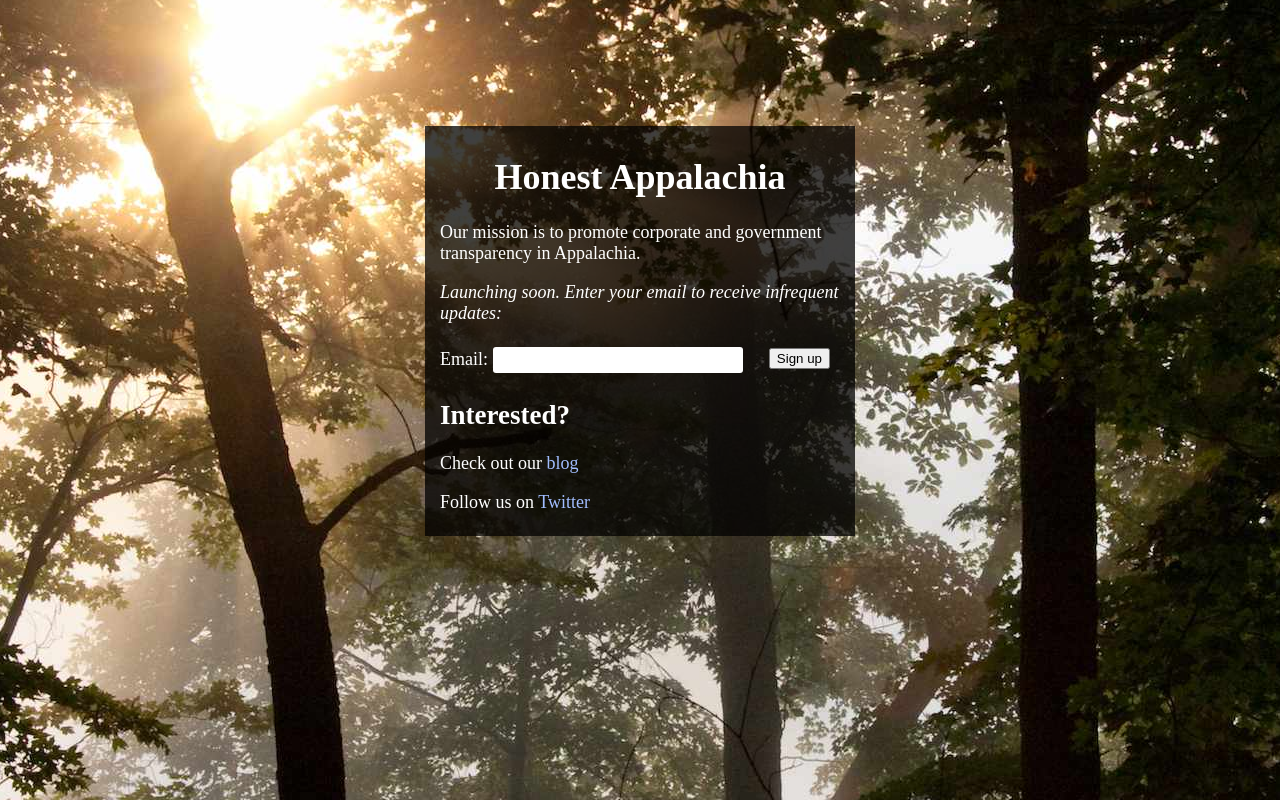
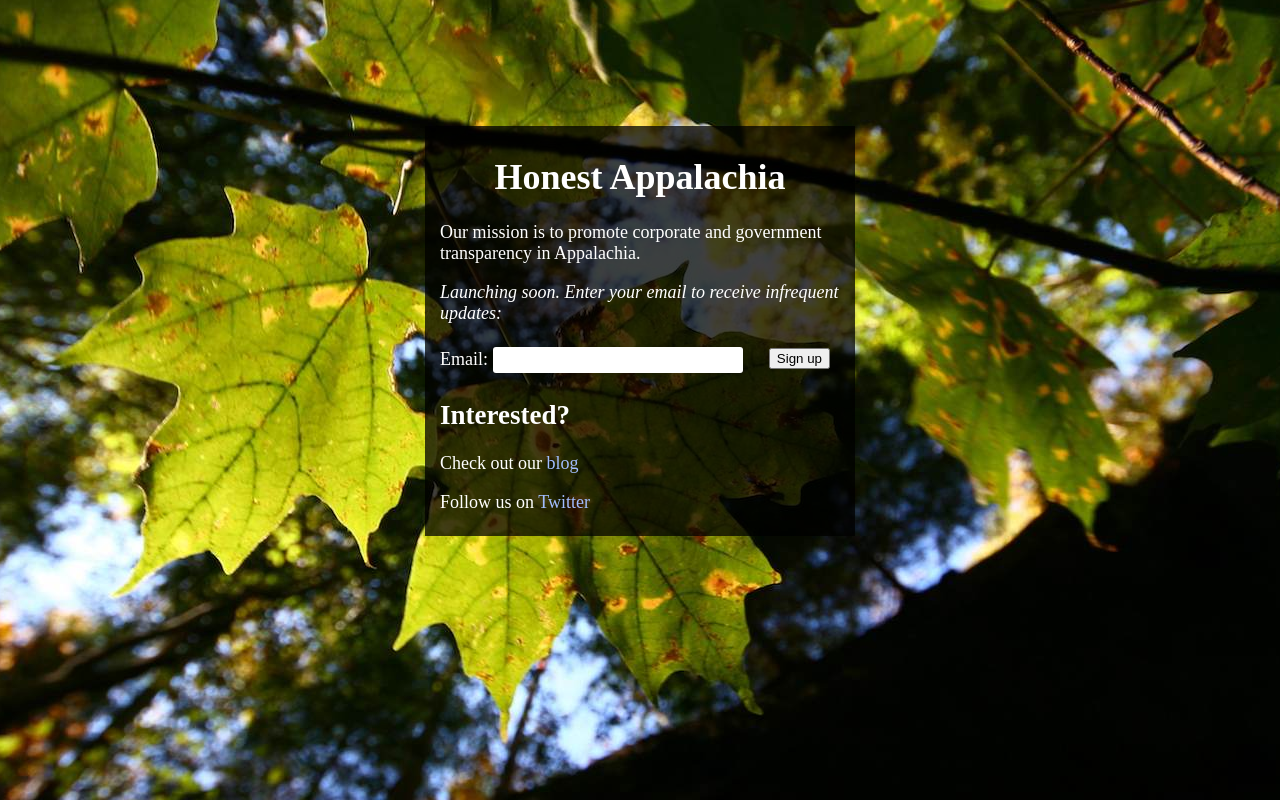
Before and after one commit to garrettr/honestpreview, a Django app: template templates/home.html in a window 1280 px wide. Run offline with Django 3.2, Linux system fonts and the light colour scheme; the template is opened without the code that fills it: values that come from a table or form of the project are taken from there, others are empty; parts of the project's set-up code (start-up, migrations or seed data) failed here and were passed over; some libraries are stand-ins or nearby versions.

Commit message:
Changed background image.

```diff
--- a/static/css/base.css
+++ b/static/css/base.css
@@ -1,6 +1,6 @@
 html
 {
-    background-image:url(/static/img/kentuckysun.jpg);
+    background-image:url(/static/img/leaves.jpg);
     background-attachment: fixed;
     background-origin: initial;
     background-clip: initial;
```
